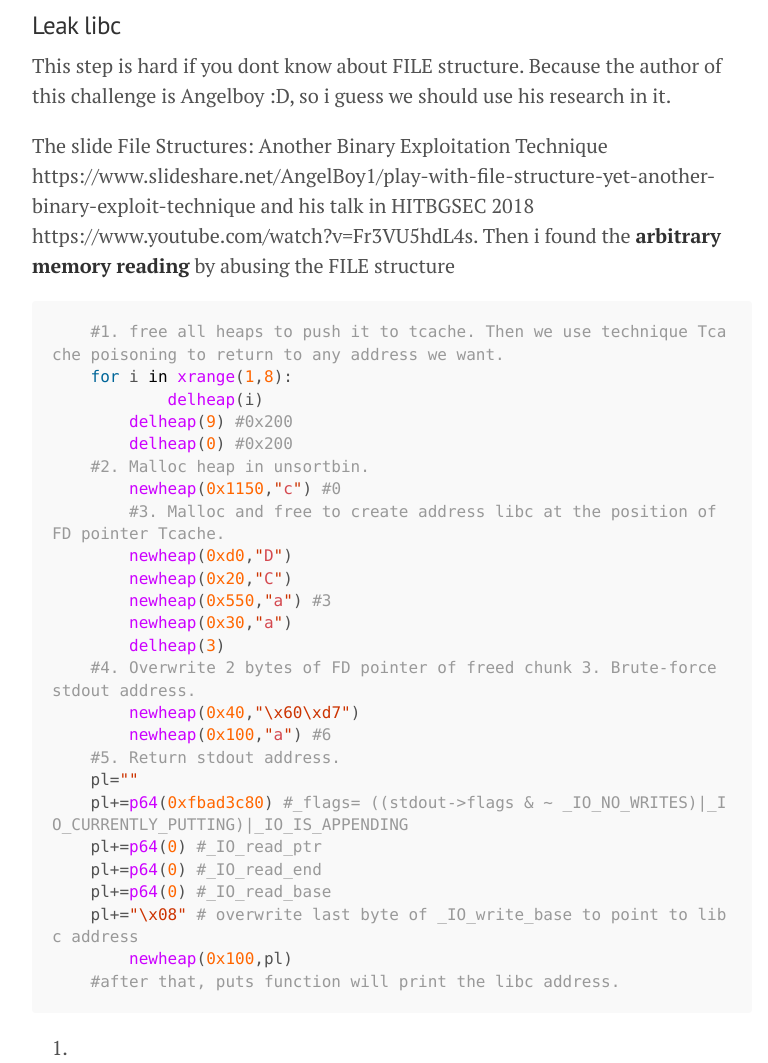
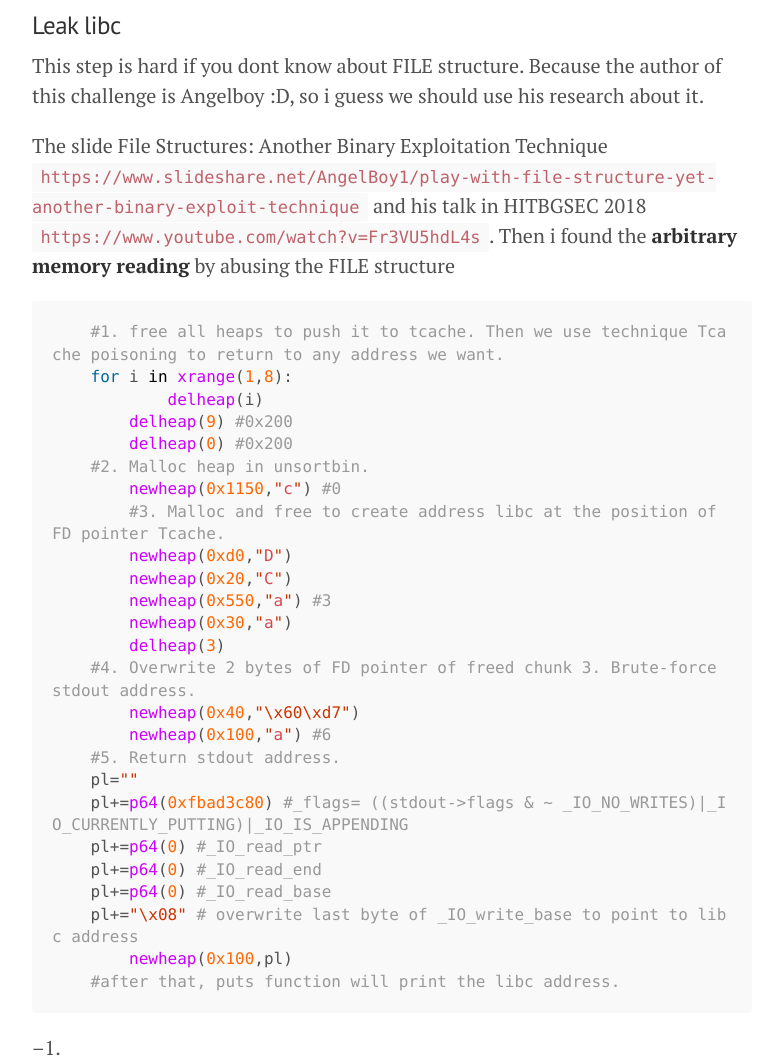
Before and after one commit to znqt/znqt.github.io, a Jekyll site: the page built from _posts/2018-10-24-hitcon2018-babytcache.md, in a window 1280 px wide and 1400 px high, scrolled down 2865 px. Shown: the part 208-1271 px from the top of the window, without its empty margins (248-1016 px from the left). Built offline with Jekyll 4.4.1, drawn with Linux system fonts in a browser that asks for light colours; some of the changed text lies outside the part shown; grey boxes are pictures that could not be loaded.

Commit message:
Update 2018-10-24-hitcon2018-babytcache.md

````diff
--- a/_posts/2018-10-24-hitcon2018-babytcache.md
+++ b/_posts/2018-10-24-hitcon2018-babytcache.md
@@ -67,9 +67,9 @@ Because the heap #1 is the current high end of memory so it consolidates into to
 
 ### Leak libc
 
-This step is hard if you dont know about FILE structure. Because the author of this challenge is Angelboy :D, so i guess we should use his research in it.
+This step is hard if you dont know about FILE structure. Because the author of this challenge is Angelboy :D, so i guess we should use his research about it.
 
-The slide File Structures: Another Binary Exploitation Technique https://www.slideshare.net/AngelBoy1/play-with-file-structure-yet-another-binary-exploit-technique and his talk in HITBGSEC 2018 https://www.youtube.com/watch?v=Fr3VU5hdL4s. Then i found the **arbitrary memory reading** by abusing the FILE structure
+The slide File Structures: Another Binary Exploitation Technique `https://www.slideshare.net/AngelBoy1/play-with-file-structure-yet-another-binary-exploit-technique` and his talk in HITBGSEC 2018 `https://www.youtube.com/watch?v=Fr3VU5hdL4s`. Then i found the **arbitrary memory reading** by abusing the FILE structure
 
 ```python
     #1. free all heaps to push it to tcache. Then we use technique Tcache poisoning to return to any address we want.
@@ -99,15 +99,15 @@ The slide File Structures: Another Binary Exploitation Technique https://www.sli
     #after that, puts function will print the libc address.
 ```
 
-1.
+--1.
 
 ![](https://i.imgur.com/s7ZQtbW.png)
 
-3.
+--3.
 
 ![](https://i.imgur.com/src7Rwq.png)
 
-4. print libc address
+--4. print libc address
 
 ![](https://i.imgur.com/XhRCybo.png)
 
````
Also changed, not shown: other parts of _posts/2018-10-24-hitcon2018-babytcache.md (+2 -2 lines).
